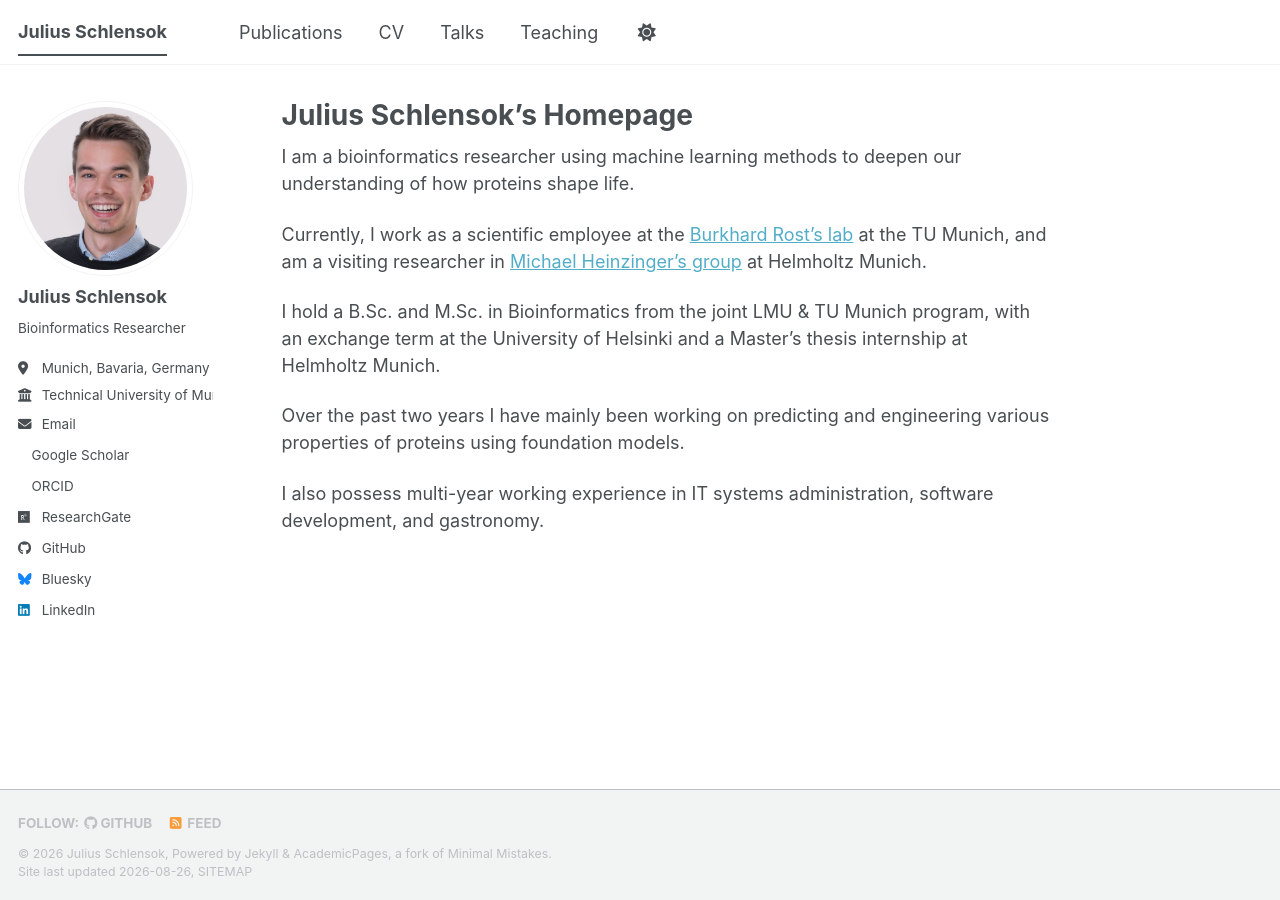
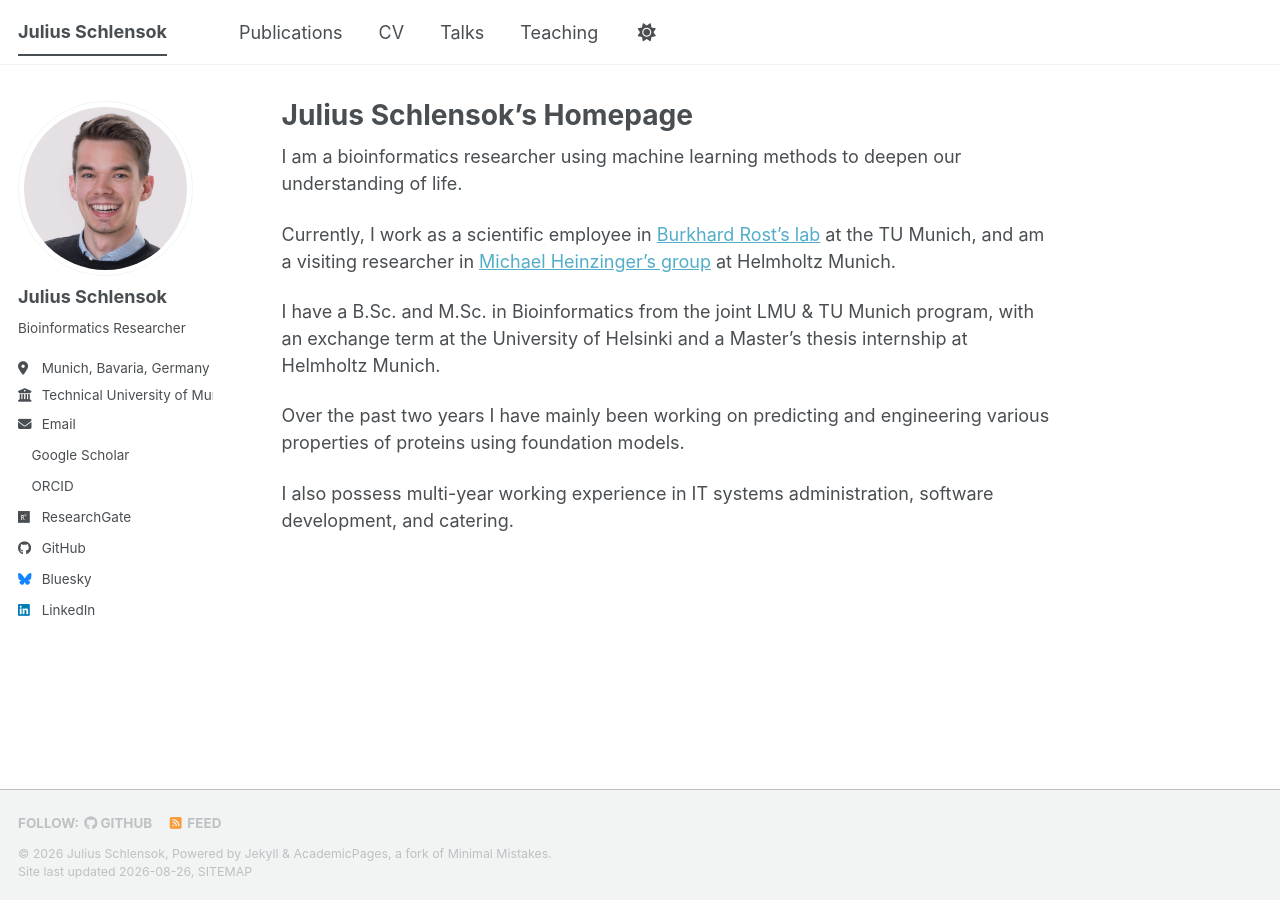
Before and after one commit to JSchlensok/jschlensok.github.io, a Jekyll site: the page built from _pages/about.md, in a window 1280 px wide. Built offline with Jekyll 4.4.1, drawn with Linux system fonts in a browser that asks for light colours; a style sheet for code colours, icons or effects is not loaded.

Commit message:
rephrase about

```diff
--- a/_pages/about.md
+++ b/_pages/about.md
@@ -7,12 +7,12 @@ redirect_from:
   - /about.html
 ---
 
-I am a bioinformatics researcher using machine learning methods to deepen our understanding of how proteins shape life.
+I am a bioinformatics researcher using machine learning methods to deepen our understanding of life.
 
-Currently, I work as a scientific employee at the [Burkhard Rost's lab](https://www.cs.cit.tum.de/bio/home/) at the TU Munich, and am a visiting researcher in [Michael Heinzinger's group](https://www.helmholtz-munich.de/icb/research-groups/heinzinger-lab) at Helmholtz Munich.
+Currently, I work as a scientific employee in [Burkhard Rost's lab](https://www.cs.cit.tum.de/bio/home/) at the TU Munich, and am a visiting researcher in [Michael Heinzinger's group](https://www.helmholtz-munich.de/icb/research-groups/heinzinger-lab) at Helmholtz Munich.
 
-I hold a B.Sc. and M.Sc. in Bioinformatics from the joint LMU & TU Munich program, with an exchange term at the University of Helsinki and a Master's thesis internship at Helmholtz Munich.
+I have a B.Sc. and M.Sc. in Bioinformatics from the joint LMU & TU Munich program, with an exchange term at the University of Helsinki and a Master's thesis internship at Helmholtz Munich.
 
 Over the past two years I have mainly been working on predicting and engineering various properties of proteins using foundation models.
 
-I also possess multi-year working experience in IT systems administration, software development, and gastronomy.
+I also possess multi-year working experience in IT systems administration, software development, and catering.
```
